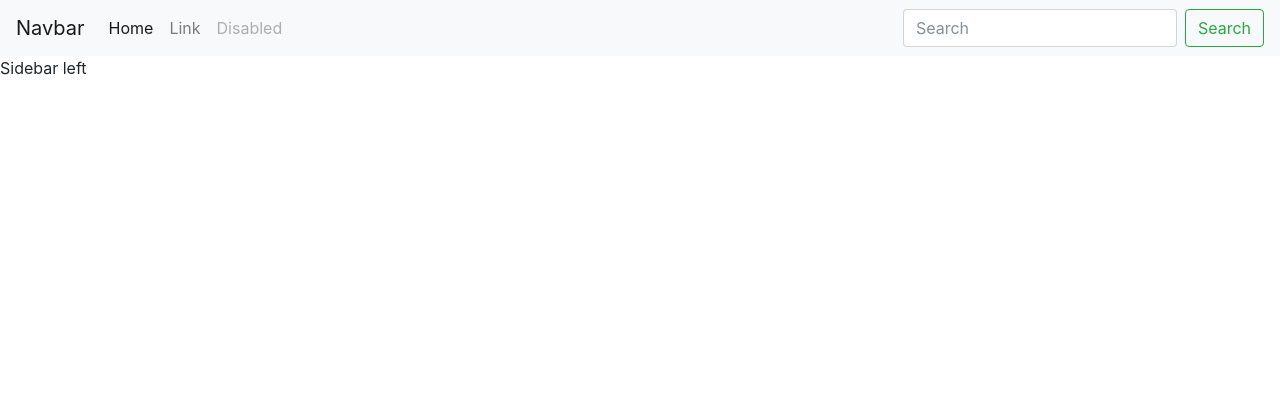
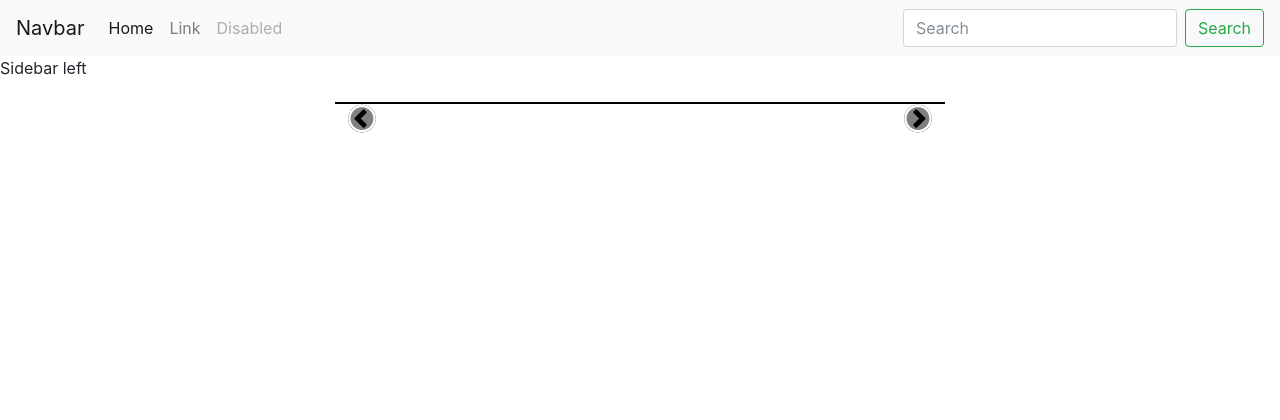
Before and after one commit to jannikw/vync.it, a Node project: template views/index.hbs in a window 1280 px wide. Shown: the top 420 px of the page. Run offline with Node 20 templates, Linux system fonts and the light colour scheme; the template is opened without the code that fills it, so the values that code supplies are empty; some libraries are stand-ins or nearby versions.

Commit message:
playlist scrolling

```diff
--- a/app.js
+++ b/app.js
@@ -37,6 +37,12 @@ app.get("/", function (req, res) {
         { id: "tdUX3ypDVwI", title: "Making Life Multiplanetary"},
         { id: "bvim4rsNHkQ", title: "How Not to Land an Orbital Rocket Booster"},
         { id: "zqE-ultsWt0", title: "BFR | Earth to Earth"},
+        { id: "tdUX3ypDVwI", title: "Making Life Multiplanetary"},
+        { id: "bvim4rsNHkQ", title: "How Not to Land an Orbital Rocket Booster"},
+        { id: "zqE-ultsWt0", title: "BFR | Earth to Earth"},
+        { id: "tdUX3ypDVwI", title: "Making Life Multiplanetary"},
+        { id: "bvim4rsNHkQ", title: "How Not to Land an Orbital Rocket Booster"},
+        { id: "zqE-ultsWt0", title: "BFR | Earth to Earth"},
     ];
 
     res.render("index");
--- a/public/style/style.css
+++ b/public/style/style.css
@@ -26,25 +26,63 @@ body {
     height: 100%;
 }
 
-#content #player {
+#player {
     background-color: red;
     margin-top: 7.5%;
 }
 
-#content #playlist ul li img {
-    width: 50%;
+#playlist {
+    position: relative;
+    border: 1px solid black;
 }
 
-#content #users {
+#playlist .button {
+    position: absolute;
+    top: 35%;
+    color: grey;
+}
+
+#playlist .button .circle {
+    color: white;
+}
+
+#playlist .button .circle-full {
+    color: black;
+}
+
+#playlist-scroll {
+    overflow: auto;
+    white-space: nowrap;
+    overflow-x: hidden;
+}
+
+#playlist-scroll .upcoming {
+    display: inline-block;
+    width: 25%;
+}
+
+#playlist-scroll .upcoming img {
+    width: 100%;
+}
+
+#playlist-left {
+    left: 10px;
+}
+
+#playlist-right {
+    right: 10px;
+}
+
+#users {
     float: right;
     width: 75%;
 }
 
-#content #users ul li {
+#users ul li {
     text-align: right;
 }
 
-#content #users ul li span {
+#users ul li span {
     margin-right: 5px;
 }
 
--- a/views/index.hbs
+++ b/views/index.hbs
@@ -16,4 +16,5 @@
 {{#contentFor "pageScripts"}}
     <script src="js/vync.js"></script>
     <script src="js/youtube.js"></script>
+    <script src="js/playlist.js"></script>
 {{/contentFor}}
--- a/views/partials/playlist.hbs
+++ b/views/partials/playlist.hbs
@@ -1,9 +1,23 @@
 <div id="playlist">
-    <ul class="list-inline">
+    <a id="playlist-left" class="button" onclick="scrollPlaylistLeft();">
+        <span class="fa-stack">
+            <i class="fa fa-circle fa-stack-2x circle-full" aria-hidden="true"></i>
+            <i class="fa fa-chevron-circle-left fa-stack-2x" aria-hidden="true"></i>
+            <i class="fa fa-circle-thin fa-stack-2x circle" aria-hidden="true"></i>
+        </span>
+    </a>
+    <a id="playlist-right" class="button" onclick="scrollPlaylistRight();">
+        <span class="fa-stack">
+            <i class="fa fa-circle fa-stack-2x circle-full" aria-hidden="true"></i>
+            <i class="fa fa-chevron-circle-right fa-stack-2x" aria-hidden="true"></i>
+            <i class="fa fa-circle-thin fa-stack-2x circle" aria-hidden="true"></i>
+        </span>
+    </a>
+    <div id="playlist-scroll">
         {{#each upcoming}}
-            <li class="list-inline-item">
-                <img src="https://img.youtube.com/vi/{{this.id}}/hqdefault.jpg" />
-            </li>
+            <div class="upcoming">
+                <img src="https://img.youtube.com/vi/{{this.id}}/mqdefault.jpg" />
+            </div>
         {{/each}}
-    </ul>
+    </div>
 </div>
```
Also changed, not shown: public/js/playlist.js (added, +18 -0 lines).
